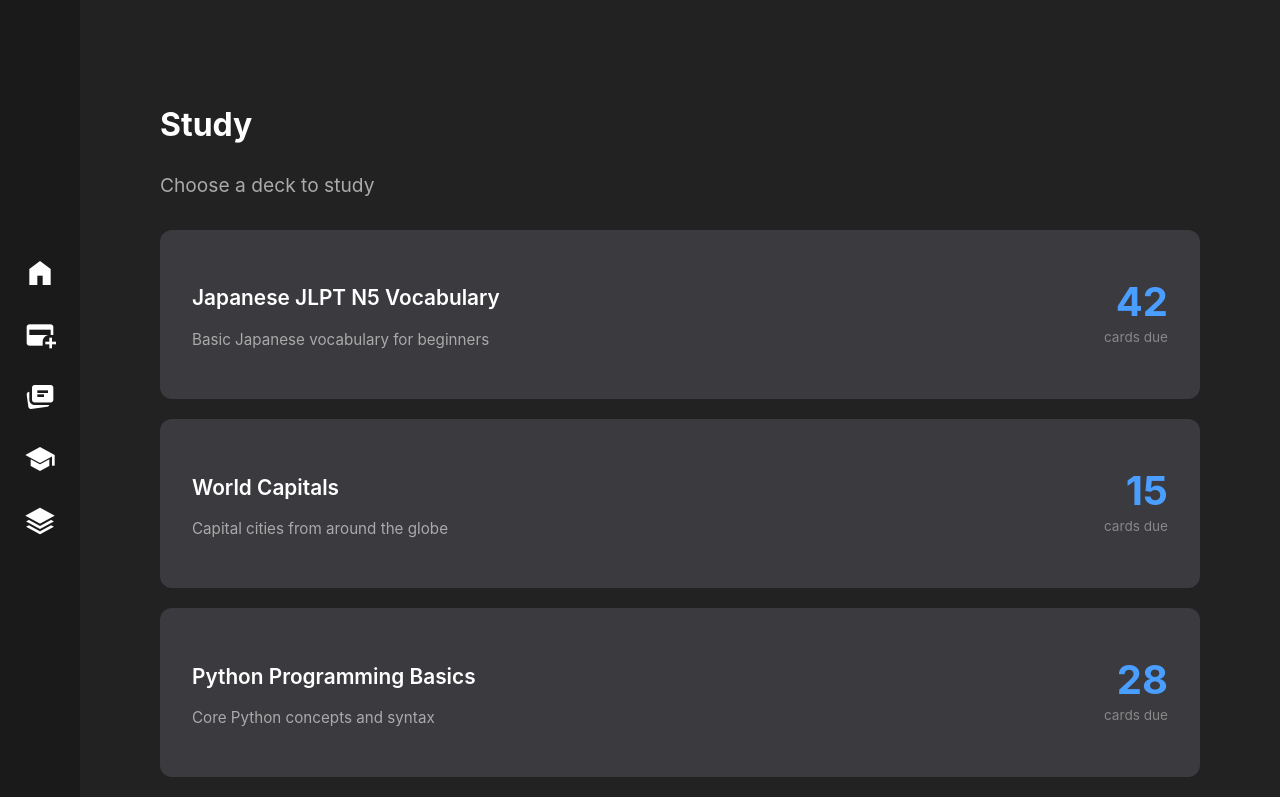
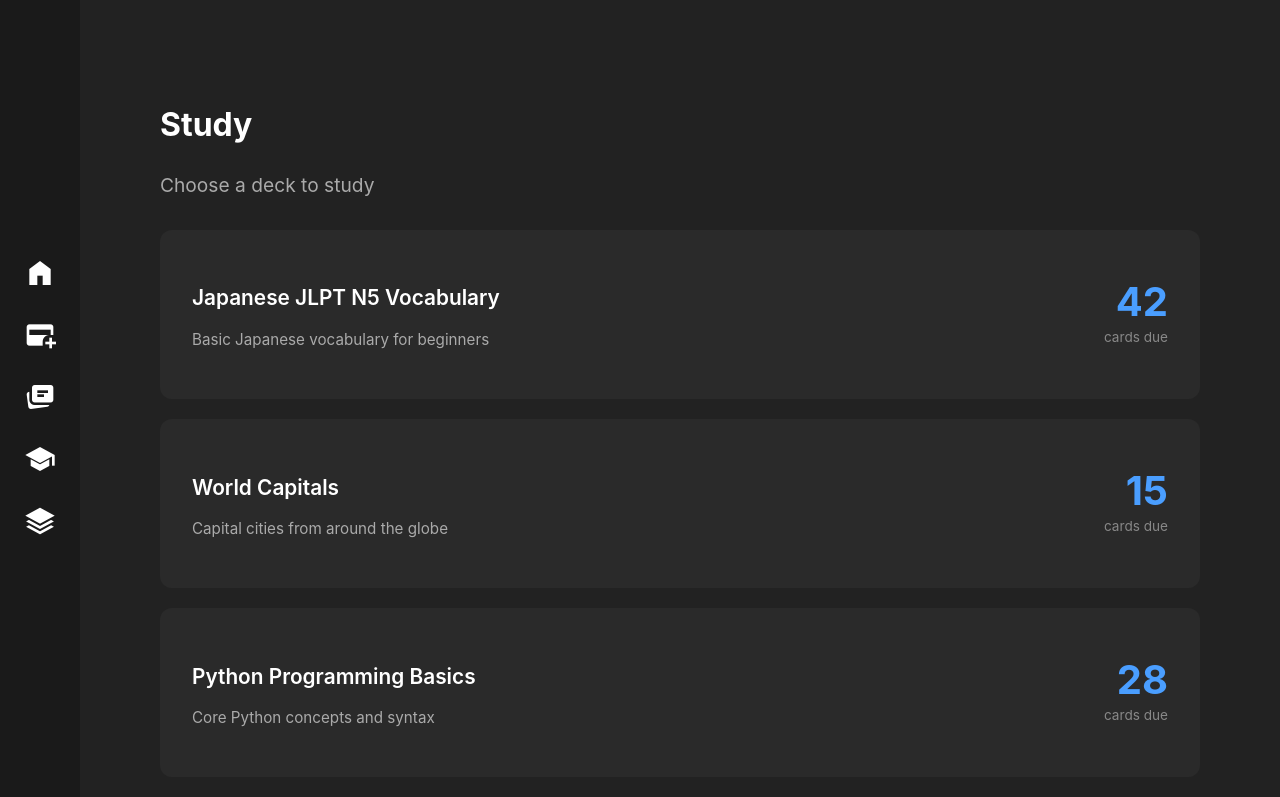
Before and after one commit to 18barbers2/gostudycards, a React (Vite) app in the folder frontend/: page /study in a window 1280 px wide. Shown: the top 797 px of the page. Built offline with nearby package versions, Linux system fonts and the light colour scheme.

Commit message:
style: updated deck option

```diff
--- a/frontend/src/css/Study.css
+++ b/frontend/src/css/Study.css
@@ -34,7 +34,7 @@
 }
 
 .deck-option {
-    background: #3a3a3f;
+    background: #2a2a2a;
     padding: 30px;
     border-radius: 12px;
     cursor: pointer;
```
